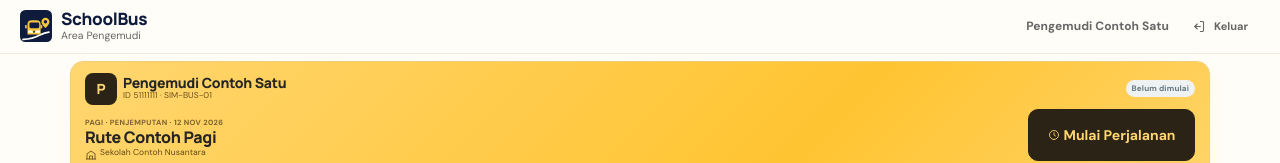
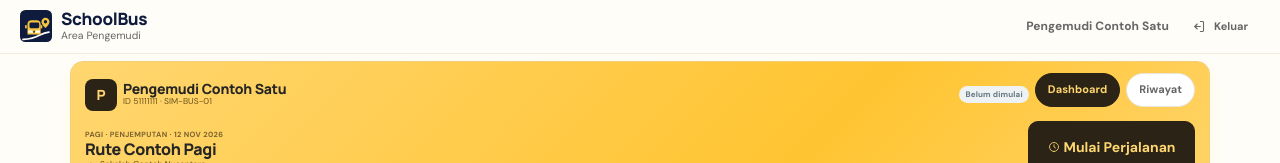
Before and after one commit to irusandi-hub/school-bus-management, a Next.js app: page /pengemudi in a window 1280 px wide. Shown: the top 163 px of the page. Built offline with nearby package versions, Linux system fonts and the light colour scheme.

Commit message:
Gabungkan navigasi ke header pengemudi

```diff
--- a/components/driver/DriverOpsHeader.tsx
+++ b/components/driver/DriverOpsHeader.tsx
@@ -1,4 +1,5 @@
 import type { ReactNode } from "react";
+import Link from "next/link";
 import { TripStatusPill } from "@/components/admin/ui";
 import { Icon } from "@/components/ui/Icon";
 import type { TripProgress } from "@/lib/driver/trip-progress";
@@ -27,6 +28,7 @@ export function DriverOpsHeader({
   capacity,
   progress,
   children,
+  activeTab = "dashboard",
 }: {
   driverName: string;
   driverId: string;
@@ -43,6 +45,7 @@ export function DriverOpsHeader({
   capacity: number;
   progress: TripProgress;
   children?: ReactNode;
+  activeTab?: "dashboard" | "riwayat";
 }) {
   const initial = (driverName || "P").slice(0, 1).toUpperCase();
   const shortId = driverId.slice(0, 8).toUpperCase();
@@ -65,6 +68,10 @@ export function DriverOpsHeader({
         <div className="ops-head-pills">
           <TripStatusPill status={tripStatus} />
         </div>
+        <nav className="driver-tabs" aria-label="Navigasi Pengemudi">
+          <Link href="/pengemudi" aria-current={activeTab === "dashboard" ? "page" : undefined}>Dashboard</Link>
+          <Link href="/pengemudi?tab=riwayat" aria-current={activeTab === "riwayat" ? "page" : undefined}>Riwayat</Link>
+        </nav>
       </div>
 
       <div className="ops-task-row">
```
